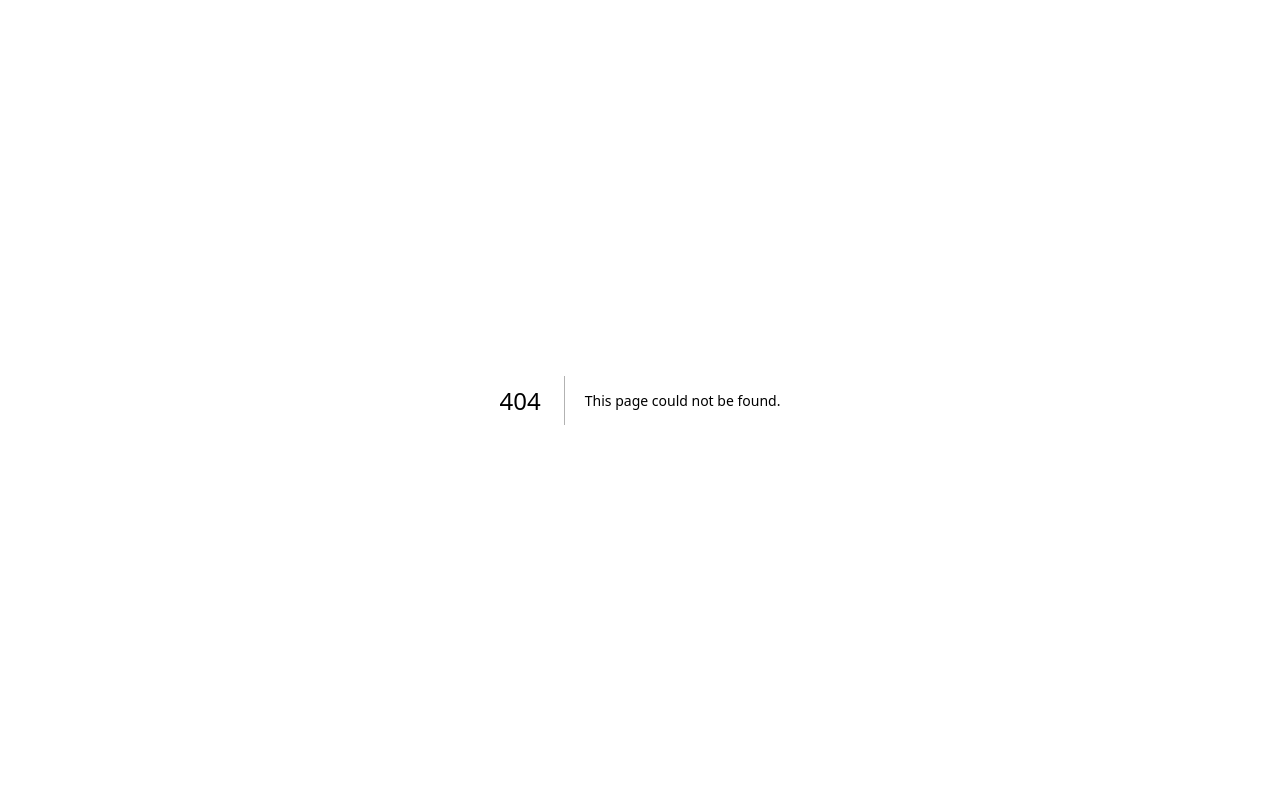
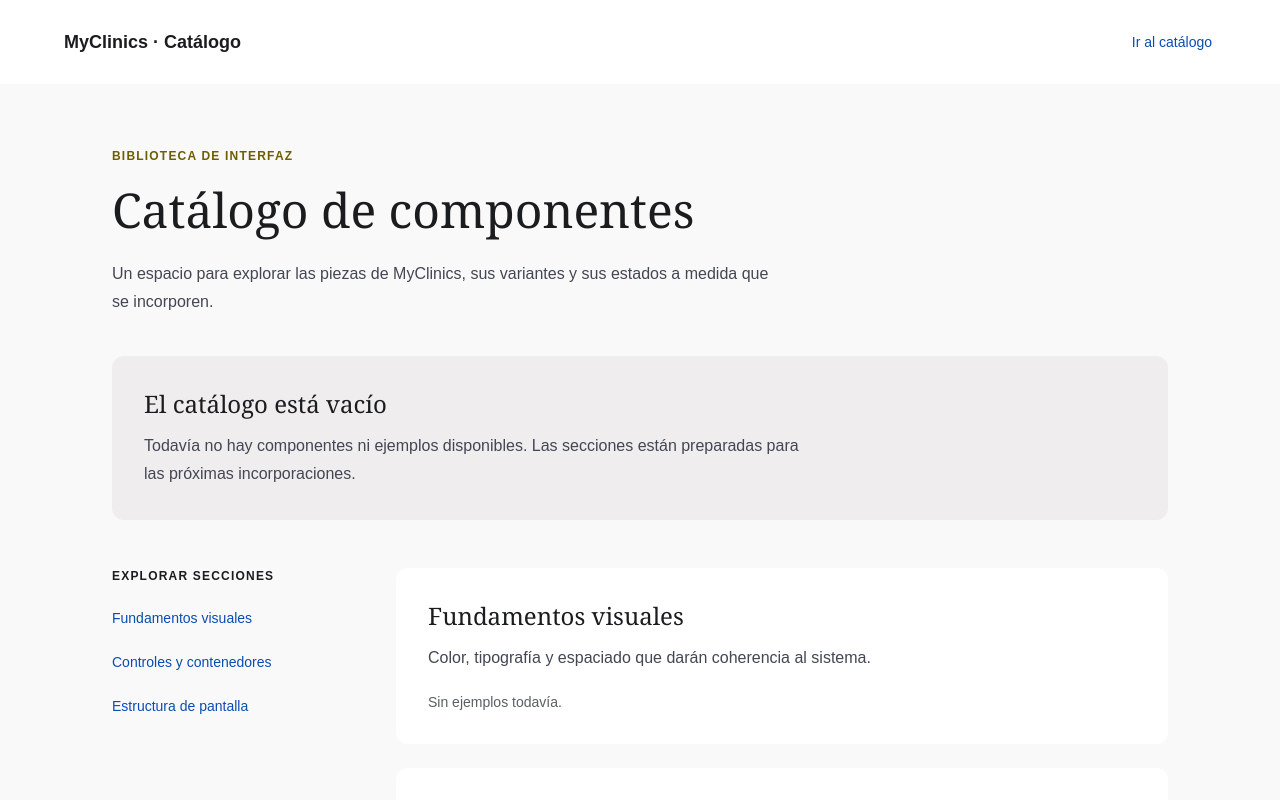
Before and after one commit to manromero/my-clinics, a Next.js app: page /components in a window 1280 px wide. Before the commit this address had no page. Shown: the top 800 px of the page. Built offline with nearby package versions, Linux system fonts and the light colour scheme.

Commit message:
Add empty components catalogue and interaction test infrastructure

```diff
--- a/pnpm-workspace.yaml
+++ b/pnpm-workspace.yaml
@@ -1,3 +1,4 @@
 allowBuilds:
+  esbuild: true
   sharp: false
   unrs-resolver: false
--- /dev/null
+++ b/src/app/components/catalogue.tsx
@@ -0,0 +1,132 @@
+import type { ReactNode } from "react";
+
+/** Route-local registration contract. IDs are stable URL fragments. */
+export type CatalogueSection = {
+  id: string;
+  title: string;
+  description: string;
+  examples: { id: string; title: string; content: ReactNode }[];
+};
+
+export const catalogueSections: CatalogueSection[] = [
+  {
+    id: "fundamentos",
+    title: "Fundamentos visuales",
+    description:
+      "Color, tipografía y espaciado que darán coherencia al sistema.",
+    examples: [],
+  },
+  {
+    id: "controles",
+    title: "Controles y contenedores",
+    description:
+      "Acciones, campos y estados para las interacciones cotidianas.",
+    examples: [],
+  },
+  {
+    id: "estructura",
+    title: "Estructura de pantalla",
+    description: "Navegación y composición compartida entre las pantallas.",
+    examples: [],
+  },
+];
+
+export function Catalogue({
+  sections = catalogueSections,
+}: {
+  sections?: readonly CatalogueSection[];
+}) {
+  return (
+    <div className="min-h-screen bg-[#faf9fa] text-[#1b1c1d] [&_a]:rounded-sm [&_a]:text-[#094cb2] [&_a]:underline-offset-4 [&_a:hover]:underline [&_a:focus-visible]:outline-2 [&_a:focus-visible]:outline-offset-4 [&_a:focus-visible]:outline-[#094cb2]">
+      <header className="bg-white px-6 py-6 sm:px-12">
+        <div className="mx-auto flex max-w-6xl flex-wrap items-center justify-between gap-4">
+          <p className="text-lg font-semibold">MyClinics · Catálogo</p>
+          <a href="#catalogo" className="px-1 py-2 text-sm font-medium">
+            Ir al catálogo
+          </a>
+        </div>
+      </header>
+      <main
+        id="catalogo"
+        tabIndex={-1}
+        className="mx-auto max-w-6xl px-6 py-12 sm:px-12 sm:py-16"
+      >
+        <p className="text-xs font-semibold tracking-widest text-[#6d5e00] uppercase">
+          Biblioteca de interfaz
+        </p>
+        <h1 className="mt-4 font-serif text-4xl leading-tight sm:text-5xl">
+          Catálogo de componentes
+        </h1>
+        <p className="mt-5 max-w-2xl text-base leading-7 text-[#434653]">
+          Un espacio para explorar las piezas de MyClinics, sus variantes y sus
+          estados a medida que se incorporen.
+        </p>
+        {sections.every((section) => section.examples.length === 0) && (
+          <div className="mt-10 rounded-xl bg-[#efedee] p-6 sm:p-8">
+            <h2 className="font-serif text-2xl">El catálogo está vacío</h2>
+            <p className="mt-3 max-w-2xl leading-7 text-[#434653]">
+              Todavía no hay componentes ni ejemplos disponibles. Las secciones
+              están preparadas para las próximas incorporaciones.
+            </p>
+          </div>
+        )}
+        <div className="mt-12 grid gap-10 lg:grid-cols-[220px_1fr] lg:gap-16">
+          <nav aria-label="Secciones del catálogo">
+            <p className="text-xs font-semibold tracking-widest uppercase">
+              Explorar secciones
+            </p>
+            <ul className="mt-4 flex flex-col items-start gap-2">
+              {sections.map((section) => (
+                <li key={section.id}>
+                  <a
+                    className="inline-block py-2 text-sm"
+                    href={`#${section.id}`}
+                  >
+                    {section.title}
+                  </a>
+                </li>
+              ))}
+            </ul>
+          </nav>
+          <div className="space-y-6">
+            {sections.map((section) => (
+              <section
+                key={section.id}
+                aria-labelledby={section.id}
+                className="rounded-xl bg-white p-6 sm:p-8"
+              >
+                <h2
+                  id={section.id}
+                  tabIndex={-1}
+                  className="scroll-mt-6 font-serif text-2xl focus-visible:outline-2 focus-visible:outline-offset-4 focus-visible:outline-[#094cb2]"
+                >
+                  {section.title}
+                </h2>
+                <p className="mt-3 leading-7 text-[#434653]">
+                  {section.description}
+                </p>
+                {section.examples.length === 0 ? (
+                  <p className="mt-5 text-sm text-[#5a5f63]">
+                    Sin ejemplos todavía.
+                  </p>
+                ) : (
+                  section.examples.map((example) => (
+                    <div key={example.id} className="mt-6">
+                      <h3
+                        id={`${section.id}-${example.id}`}
+                        className="mb-4 text-lg font-semibold"
+                      >
+                        {example.title}
+                      </h3>
+                      {example.content}
+                    </div>
+                  ))
+                )}
+              </section>
+            ))}
+          </div>
+        </div>
+      </main>
+    </div>
+  );
+}
--- /dev/null
+++ b/src/app/components/page.tsx
@@ -0,0 +1,11 @@
+import type { Metadata } from "next";
+import { Catalogue } from "./catalogue";
+
+export const metadata: Metadata = {
+  title: "Catálogo de componentes | MyClinics",
+  description: "Ejemplos y estados de los componentes de MyClinics.",
+};
+
+export default function ComponentsPage() {
+  return <Catalogue />;
+}
--- /dev/null
+++ b/vitest.setup.ts
@@ -0,0 +1,5 @@
+import "@testing-library/jest-dom/vitest";
+import { cleanup } from "@testing-library/react";
+import { afterEach } from "vitest";
+
+afterEach(cleanup);
```
Also changed, not shown: package.json (+10 -2 lines), vitest.config.mts (added), 5 other files (tests, documents, lock files or other folders).
